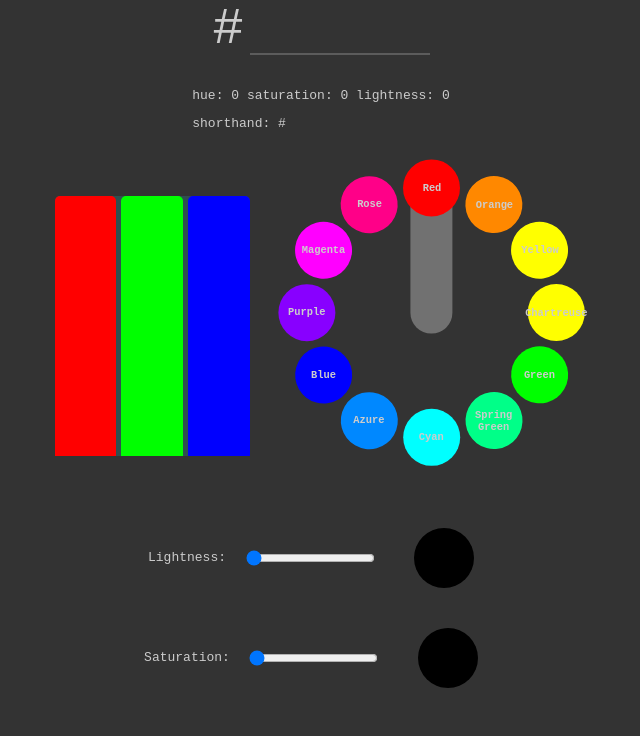
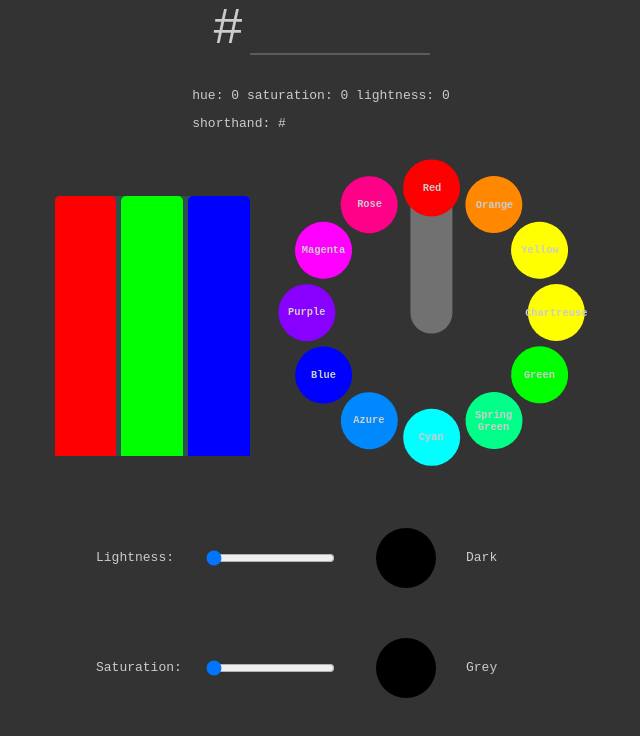
Before and after one commit to winsvold/hexdecoder, a React (Create React App) app: page / in a window 1280 px wide. Shown: the top 736 px of the page, without its empty margins (319-959 px from the left). Built offline with nearby package versions, Linux system fonts and the light colour scheme.

Commit message:
addes descripton of lighetness and saturaiton

```diff
--- a/src/App.js
+++ b/src/App.js
@@ -21,7 +21,7 @@ function App() {
             </div>
             <div className="oneline">
                 <BarChart rgb={rgb}/>
-                <HSLWheel hsl={hsl} setHsl={setHsl}/>
+                <HSLWheel hsl={hsl} setHsl={setHsl} setHex={setHex}/>
             </div>
             <LightnessAndSaturation hsl={hsl} setHex={setHex}  setHsl={setHsl}/>
         </div>
--- a/src/components/HSLWheel.js
+++ b/src/components/HSLWheel.js
@@ -1,5 +1,6 @@
 import React from 'react';
 import './hslwheel.css';
+import convert from 'color-convert';
 
 
 function HSLWheel(props) {
@@ -7,7 +8,11 @@ function HSLWheel(props) {
   const needlestyle = {
     transform: `rotate(${hue - 90}deg) translateX(6em) `
   };
-  const setHue = h => () => props.setHsl([h, props.hsl[1], props.hsl[2]]);
+  const setHue = h => () => {
+      props.setHsl([h, props.hsl[1], props.hsl[2]]);
+      console.log(props.hsl, convert.hsl.hex(60,0, 0));
+      props.setHex(convert.hsl.hex(props.hsl[0], props.hsl[1], props.hsl[2]));
+  };
   return (
     <ul className="hslwheel">
       <div className="needle" style={needlestyle}/>
@@ -18,7 +23,7 @@ function HSLWheel(props) {
       <li className="green" onClick={setHue(120)}><span>Green</span></li>
       <li className="springgreen" onClick={setHue(150)}><span>Spring Green</span></li>
       <li className="cyan" onClick={setHue(180)}><span>Cyan</span></li>
-      <li className="azure" onClick={setHue(2100)}><span>Azure</span></li>
+      <li className="azure" onClick={setHue(210)}><span>Azure</span></li>
       <li className="blue" onClick={setHue(240)}><span>Blue</span></li>
       <li className="purple" onClick={setHue(270)}><span>Purple</span></li>
       <li className="magenta" onClick={setHue(300)}><span>Magenta</span></li>
--- a/src/components/LightnessAndSaturation.js
+++ b/src/components/LightnessAndSaturation.js
@@ -21,9 +21,31 @@ function LightnessAndSaturation(props) {
         props.setHsl([hue, event.target.value, lightness]);
     };
 
+    const getLightnessText= () => {
+        if (lightness < 33.33 ){
+            return 'Dark';
+        } else if (lightness < 66.66 ){
+            return 'Middle';
+        }  else {
+            return 'Light';
+        }
+    };
+
+
+    const getSaturationText= () => {
+        if (saturation < 25 ){
+            return 'Grey';
+        } else if (saturation < 50 ){
+            return 'Muted';
+        }  else if (saturation < 75 ){
+            return 'Washed';
+        }  else {
+            return 'Saturated';
+        }
+    };
+
     return (
-        <div  className="LightnessAndSaturation">
-            <div className="Lightness">
+        <div className="LightnessAndSaturation">
             <span>Lightness: </span>
             <input
                 type="range"
@@ -35,8 +57,7 @@ function LightnessAndSaturation(props) {
             <svg height="100" width="100">
                 <circle cx="50" cy="50" r="30" fill={hslString}/>
             </svg>
-            </div>
-            <div className="Saturation">
+            <div>{getLightnessText()}</div>
             <span>Saturation: </span>
             <input
                 type="range"
@@ -48,7 +69,7 @@ function LightnessAndSaturation(props) {
             <svg height="100" width="100">
                 <circle cx="50" cy="50" r="30" fill={hslString}/>
             </svg>
-            </div>
+            <div>{getSaturationText()}</div>
         </div>
     );
 }
--- a/src/components/lightnessAndSaturation.css
+++ b/src/components/lightnessAndSaturation.css
@@ -1,15 +1,11 @@
 .LightnessAndSaturation{
-    display:flex;
-
-
-    flex-direction: column;
+    display: grid;
+    grid-template-columns: 80px 160px 100px 80px;
+    grid-gap: 10px;
+    align-items: center;
+    justify-items: start;
 }
 
-.Lightness, .Saturation {
-    display:flex;
-    justify-content: center;
-    align-items: center;
-}
 
 .slider {
     margin: 0 1.5rem;
```
Lines whose indentation alone changed are shown as unchanged.
